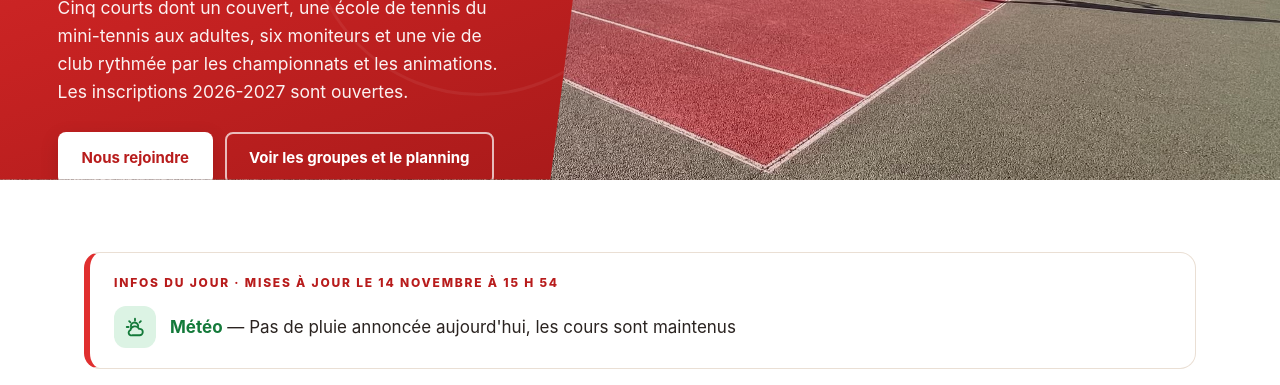
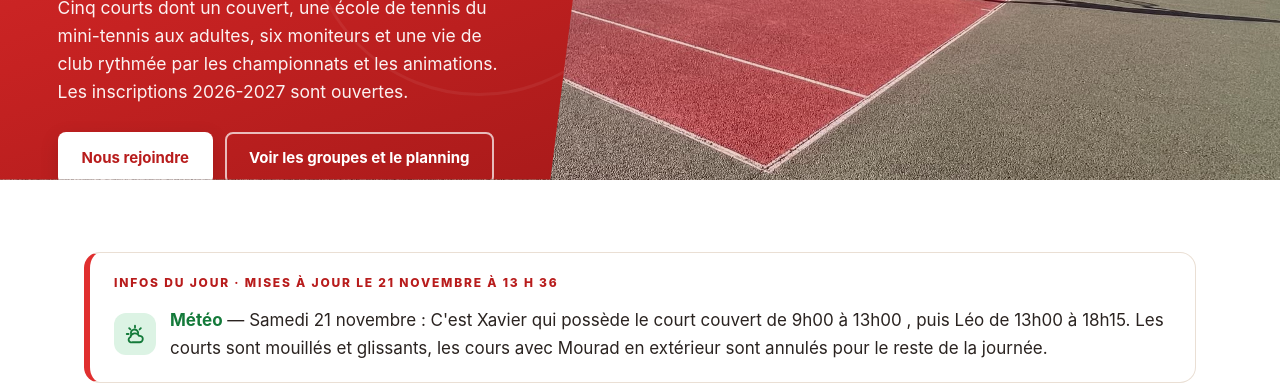
Before and after one commit to thunot1/SiteTCI, a plain HTML site: page index.html in a window 1280 px wide. Shown: the part 425-810 px from the top of the page. Drawn offline with Linux system fonts and the light colour scheme.

Commit message:
Site : mise à jour de la page index depuis MyTCI (Jeanne)

```diff
--- a/index.html
+++ b/index.html
@@ -130,9 +130,9 @@
   <section class="section" style="padding-bottom:0" aria-label="Infos du jour">
     <div class="contenu">
       <div style="background:#fff;border:1px solid var(--lisere);border-left:6px solid var(--rouge);border-radius:var(--r-md);padding:20px 24px">
-        <p class="surtitre">Infos du jour · mises à jour le 14 novembre à 15 h 54</p>
+        <p class="surtitre">Infos du jour · mises à jour le 21 novembre à 13 h 36</p>
         <ul style="list-style:none;margin:14px 0 0;padding:0;display:grid;gap:12px">
-          <li class="info-jour" data-sujet="meteo" data-etat="ok" style="display:flex;gap:14px;align-items:center"><span aria-hidden="true" style="flex:none;width:42px;height:42px;border-radius:12px;display:grid;place-items:center;color:#147A3A;background:#DCF3E4"><svg width="22" height="22" viewBox="0 0 24 24" fill="none" stroke="currentColor" stroke-width="2" stroke-linecap="round" stroke-linejoin="round"><path d="M12 3v2M5.6 5.6l1.4 1.4M3 12h2M18.4 5.6 17 7"/><path d="M8 13a4 4 0 1 1 7.5-2"/><path d="M9 21h8a3.5 3.5 0 0 0 0-7h-.6A5 5 0 0 0 7 15.5 2.8 2.8 0 0 0 9 21z"/></svg></span><span><b style="color:#147A3A">Météo</b> — <span class="info-texte">Pas de pluie annoncée aujourd'hui, les cours sont maintenus</span></span></li>
+          <li class="info-jour" data-sujet="meteo" data-etat="ok" style="display:flex;gap:14px;align-items:center"><span aria-hidden="true" style="flex:none;width:42px;height:42px;border-radius:12px;display:grid;place-items:center;color:#147A3A;background:#DCF3E4"><svg width="22" height="22" viewBox="0 0 24 24" fill="none" stroke="currentColor" stroke-width="2" stroke-linecap="round" stroke-linejoin="round"><path d="M12 3v2M5.6 5.6l1.4 1.4M3 12h2M18.4 5.6 17 7"/><path d="M8 13a4 4 0 1 1 7.5-2"/><path d="M9 21h8a3.5 3.5 0 0 0 0-7h-.6A5 5 0 0 0 7 15.5 2.8 2.8 0 0 0 9 21z"/></svg></span><span><b style="color:#147A3A">Météo</b> — <span class="info-texte">Samedi 21 novembre :     C'est Xavier qui possède le court couvert de 9h00 à 13h00 , puis Léo de 13h00 à 18h15.  Les courts sont mouillés et glissants, les cours avec Mourad en extérieur sont annulés pour le reste de la journée.</span></span></li>
         </ul>
       </div>
     </div>
```
